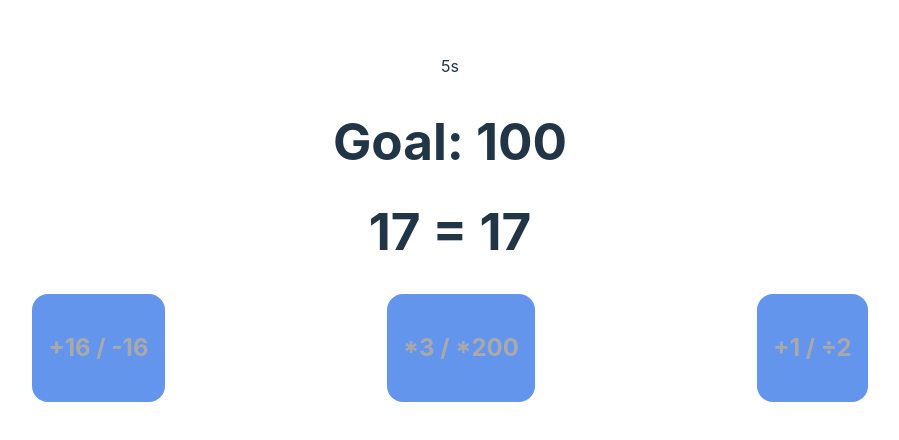
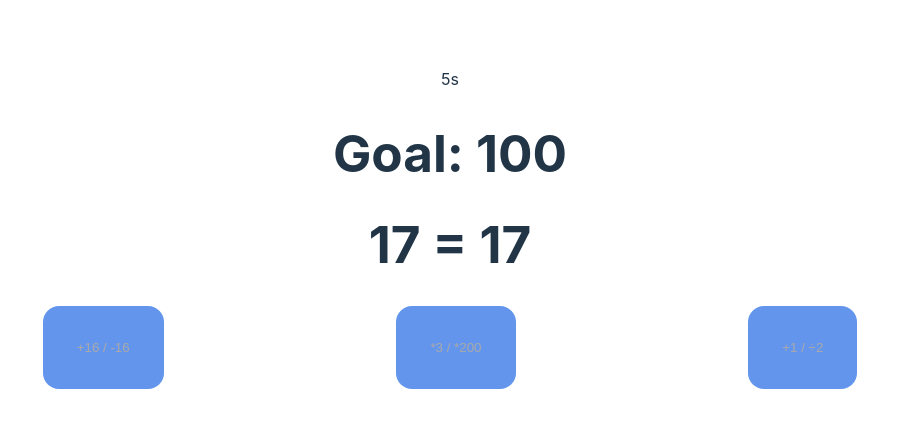
Before and after one commit to mvpaulastar/equations-minigame, a React (Vite) app: page / in a window 1280 px wide. Shown: the part 172-612 px from the top of the page, without its empty margins (190-1089 px from the left). Built offline with nearby package versions, Linux system fonts and the light colour scheme; data requests are answered from the project's data file.

Commit message:
Buttons are now disabled on click

```diff
--- a/src/components/Problem.css
+++ b/src/components/Problem.css
@@ -4,10 +4,11 @@
     place-content: space-evenly;
 }
 .tile{
+    border-color: rgba(255, 0, 0, 0);
     background: cornflowerblue;
     color: darkgrey;
     transition: .5s ease;
-    padding: 1rem;
+    padding: 2rem;
     border-radius: 1rem;
 }
 
@@ -16,3 +17,8 @@
     background: rgb(36, 109, 245);
     color: white;
 }
+
+.tile:disabled{
+    opacity: .5;
+    pointer-events: none;
+}
--- a/src/components/Problem.tsx
+++ b/src/components/Problem.tsx
@@ -1,5 +1,6 @@
 import Timer from "./Timer";
 import Tile from "./Tile";
+import Score from "./Score";
 import useEquations from "../hooks/useEquations";
 import './Problem.css';
 import { useEffect, useState } from "react";
@@ -39,9 +40,7 @@ const problems = ({problem}:{problem:{
 
     if( isCorrect ){
         return (
-            <div>
-                <h1>You took {seconds} seconds to solve this.</h1>
-            </div>
+            <Score seconds={seconds} />
         );
     }
 
@@ -53,8 +52,8 @@ const problems = ({problem}:{problem:{
             <h1>Goal: {problem.goal}</h1>
             <h1>{left} = {right}</h1>
             <div className="tilesList">
-                {problem.tiles.map( (tile) => (
-                    <Tile tile={tile} handleTileClick={handleTileClick} />
+                {problem.tiles.map( (tile, index) => (
+                    <Tile tile={tile} key={index} handleTileClick={handleTileClick} />
                 ))}
             </div>
         </div>}
--- a/src/components/Score.tsx
+++ b/src/components/Score.tsx
@@ -0,0 +1,9 @@
+const Score = ({seconds}:{seconds:number}) => {
+    return (
+        <div>
+            <h1>You took {seconds} seconds to solve this.</h1>
+        </div>
+     );
+}
+
+export default Score;
--- a/src/components/Tile.tsx
+++ b/src/components/Tile.tsx
@@ -1,12 +1,10 @@
 const Tile = ({tile, handleTileClick}:{tile:any, handleTileClick: Function}) => {
     return (
-        <div className="tile" onClick={(e) => handleTileClick(tile)}>
-            <h2>
+        <button className="tile" onClick={(e) => handleTileClick(tile, e.target)}>
                 {`${tile.leftOp.op}${tile.leftOp.value} `}
                 /
                 {` ${tile.rightOp.op}${tile.rightOp.value}`}
-            </h2>
-        </div>
+        </button>
      );
 }
 
--- a/src/hooks/useEquations.tsx
+++ b/src/hooks/useEquations.tsx
@@ -1,4 +1,4 @@
-import { useEffect, useState } from 'react';
+import { ButtonHTMLAttributes, useEffect, useState } from 'react';
 const useEquation = (problemLeft:number, problemRight:number, goal:number) => {
     const [left, setLeft] = useState(problemLeft);
     const [right, setRight] = useState(problemRight);
@@ -28,7 +28,8 @@ const useEquation = (problemLeft:number, problemRight:number, goal:number) => {
       }, [isActive, seconds]);
 
       //Tile click
-    function handleTileClick(tile:any){
+    function handleTileClick(tile:any, btn:HTMLButtonElement){
+        btn.disabled = true;
         setLeft(handleMath(left, tile.leftOp.op, tile.leftOp.value));
         setRight(handleMath(right, tile.rightOp.op, tile.rightOp.value));
     }
```
